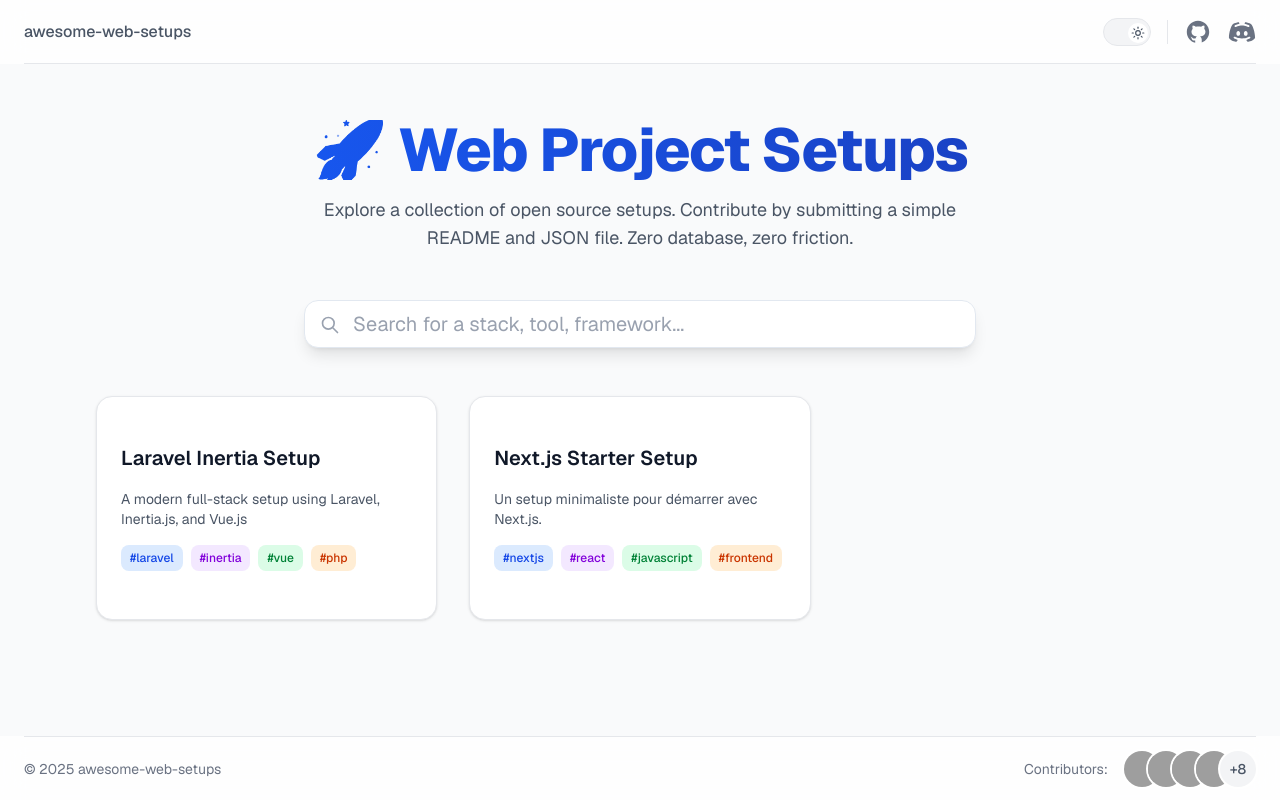
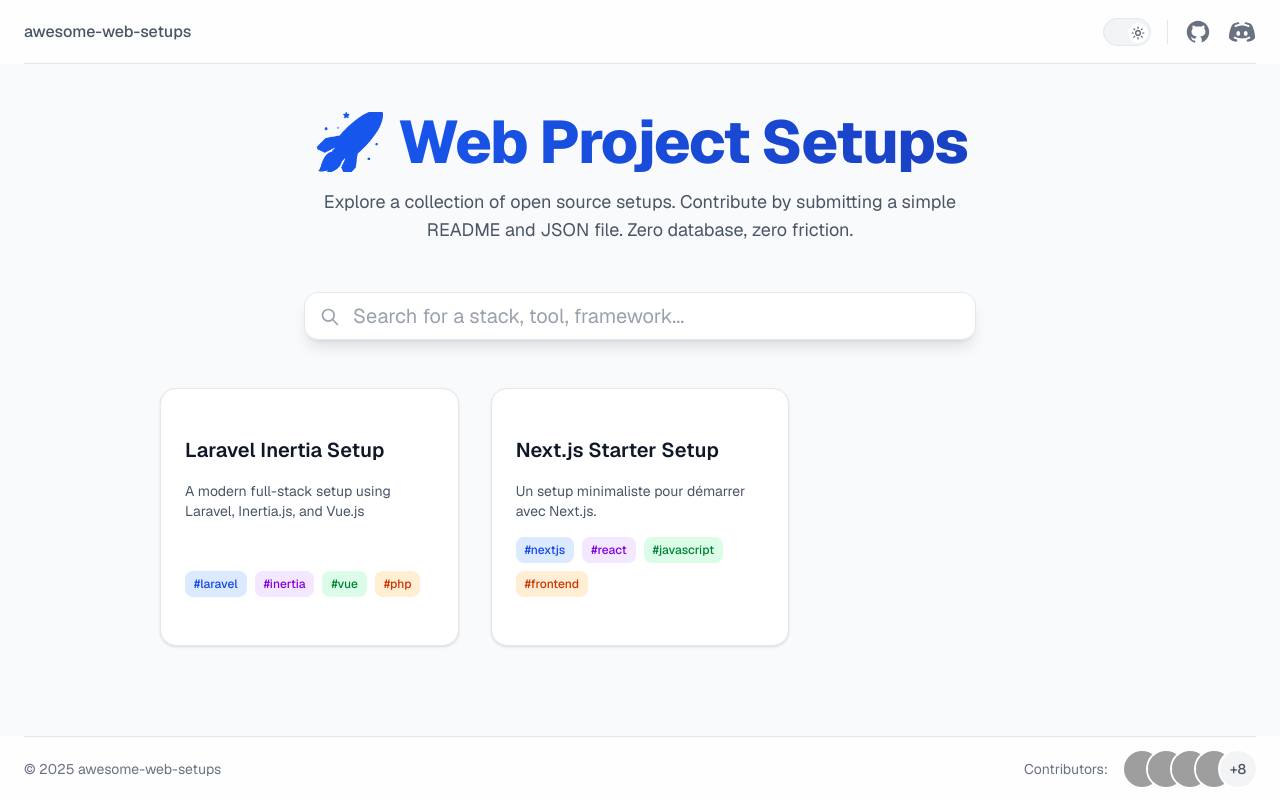
Before and after one commit to aploon/awesome-web-setups, a Next.js app: page / in a window 1280 px wide. Built offline with nearby package versions, Linux system fonts and the light colour scheme; grey boxes are pictures that could not be loaded.

Commit message:
Add initial loading state and scroll-to-top functionality on URL change. Improve loading experience for setup pages and enhance main layout structure.

```diff
--- a/src/app/page.tsx
+++ b/src/app/page.tsx
@@ -25,6 +25,12 @@
   const [isLoading, setIsLoading] = useState(true)
   const [error, setError] = useState<string | null>(null)
   const [selectedSetup, setSelectedSetup] = useState<Setup | null>(null)
+  const [isInitialLoading, setIsInitialLoading] = useState(true)
+
+  // Add scroll to top when URL changes
+  useEffect(() => {
+    window.scrollTo({ top: 0, behavior: 'smooth' })
+  }, [pathname])
 
   useEffect(() => {
     const loadSetups = async () => {
@@ -49,6 +55,7 @@
         setError(error instanceof Error ? error.message : 'An error occurred')
       } finally {
         setIsLoading(false)
+        setIsInitialLoading(false)
       }
     }
 
@@ -106,12 +113,34 @@
     router.push('/')
   }
 
+  // Prevent flash during initial load when setup URL is present
+  if (isInitialLoading && pathname.includes('/setup/')) {
     return (
       <DarkModeProvider>
+        <div className="min-h-screen flex flex-col">
+          <Header />
+          <main className="flex-1 pt-16 bg-gray-50 dark:bg-gradient-to-br dark:from-[#0b0c10] dark:via-[#1f2833] dark:to-[#0b0c10] text-gray-900 dark:text-white">
+            <div className="max-w-6xl mx-auto px-6 md:px-24 py-12 space-y-12">
+              <div className="flex items-center justify-center min-h-[60vh]">
+                <div className="text-center text-gray-400">
+                  Loading setup...
+                </div>
+              </div>
+            </div>
+          </main>
+          <Footer />
+        </div>
+      </DarkModeProvider>
+    )
+  }
+
+  return (
+    <DarkModeProvider>
+      <div className="min-h-screen flex flex-col">
+        <Header />
+        <main className="flex-1 pt-16 bg-gray-50 dark:bg-gradient-to-br dark:from-[#0b0c10] dark:via-[#1f2833] dark:to-[#0b0c10] text-gray-900 dark:text-white">
+          <div className="max-w-6xl mx-auto px-6 md:px-24 py-12 space-y-12">
             <Metadata setup={selectedSetup} />
-      <Header />
-      <main className="flex justify-center min-h-screen bg-gray-50 dark:bg-gradient-to-br dark:from-[#0b0c10] dark:via-[#1f2833] dark:to-[#0b0c10] text-gray-900 dark:text-white pt-30 pb-30 px-6 md:px-24 font-sans">
-        <div className="max-w-6xl space-y-12 w-full">
             {selectedSetup ? (
               <SetupDetails
                 setup={selectedSetup}
@@ -188,7 +217,6 @@
                               </p>
                               <div className="flex flex-wrap gap-2 mt-auto">
                                 {setup.tags.map((tag, j) => {
-                                // Color rotation for tags
                                   const colors = [
                                     "bg-blue-100 text-blue-700 dark:bg-[#1e293b]",
                                     "bg-purple-100 text-purple-700 dark:bg-[#1e293b]",
@@ -244,6 +272,7 @@
           </div>
         </main>
         <Footer />
+      </div>
     </DarkModeProvider>
   )
 }
```
Lines whose indentation alone changed are shown as unchanged.
